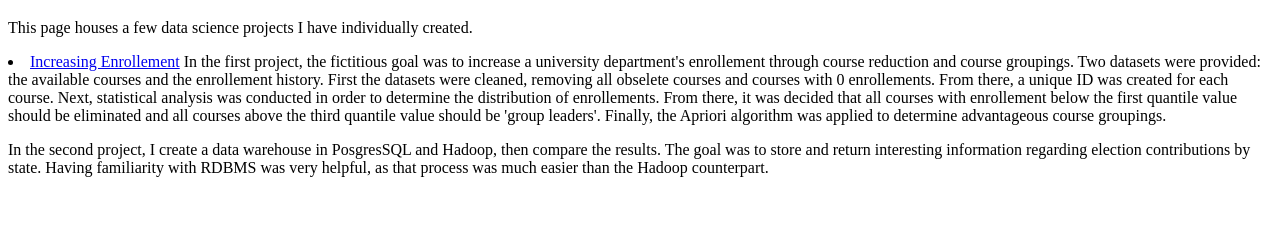
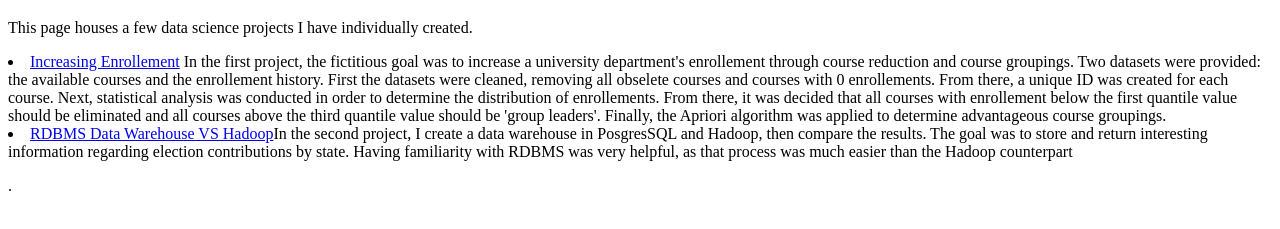
Before and after one commit to nicksmailer/My-Projects, a plain HTML site: page index.html in a window 1280 px wide. Shown: the part 61-290 px from the top of the page. Drawn offline with Linux system fonts and the light colour scheme.

Commit message:
Update index.html

```diff
--- a/index.html
+++ b/index.html
@@ -15,8 +15,9 @@
         determine the distribution of enrollements. From there, it was decided that all courses with enrollement below the first quantile value should be
         eliminated and all courses above the third quantile value should be 'group leaders'. Finally, the Apriori algorithm was applied to determine
         advantageous course groupings.</li>
-    <p>In the second project, I create a data warehouse in PosgresSQL and Hadoop, then compare the results. The goal was to store and return interesting
+    <li><a href="term_project.docx" target="_blank">RDBMS Data Warehouse VS Hadoop</a>In the second project, I create a data warehouse in PosgresSQL and Hadoop, then compare the results. The goal was to store and return interesting
         information regarding election contributions by state. Having familiarity with RDBMS was very helpful, as that process was much easier than
-        the Hadoop counterpart.</p>
+        the Hadoop counterpart</li>
+    <p>.</p>
 </body>
 </html>
```
